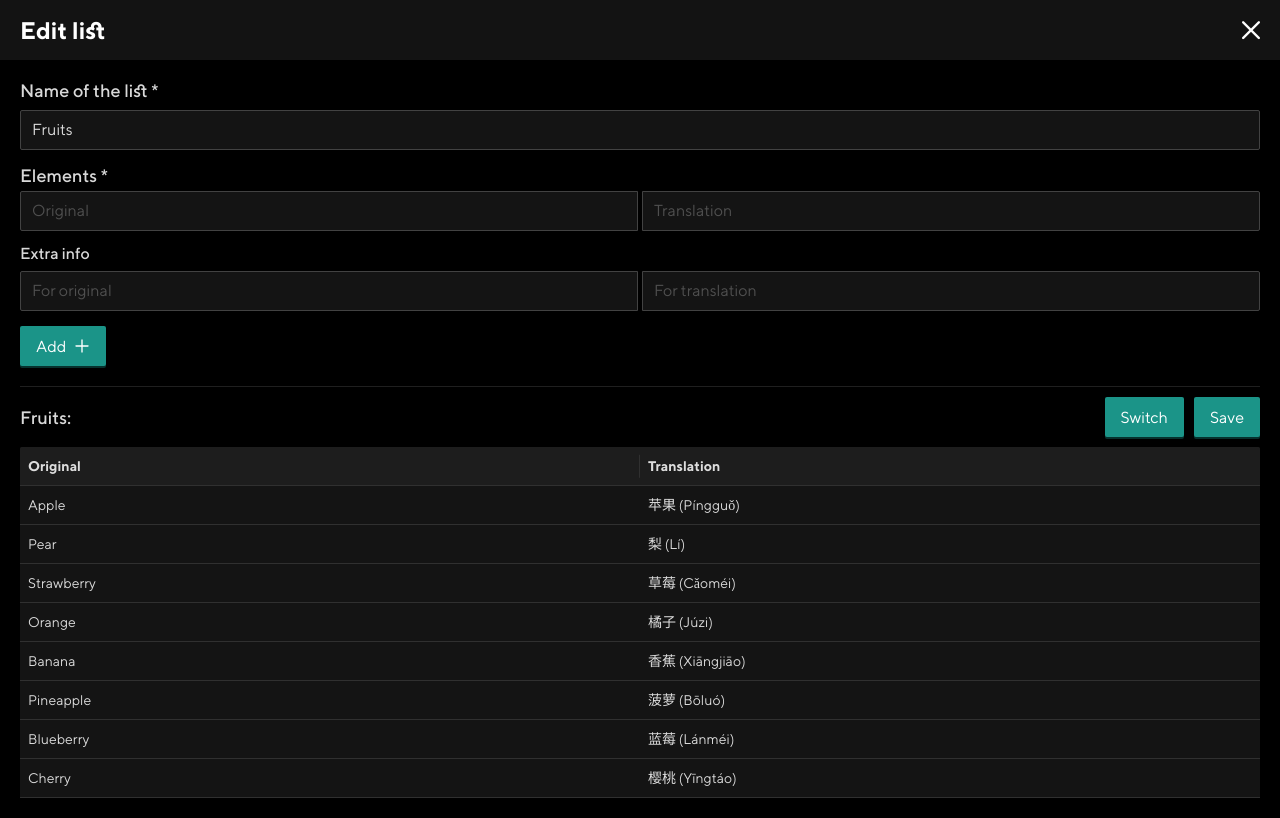
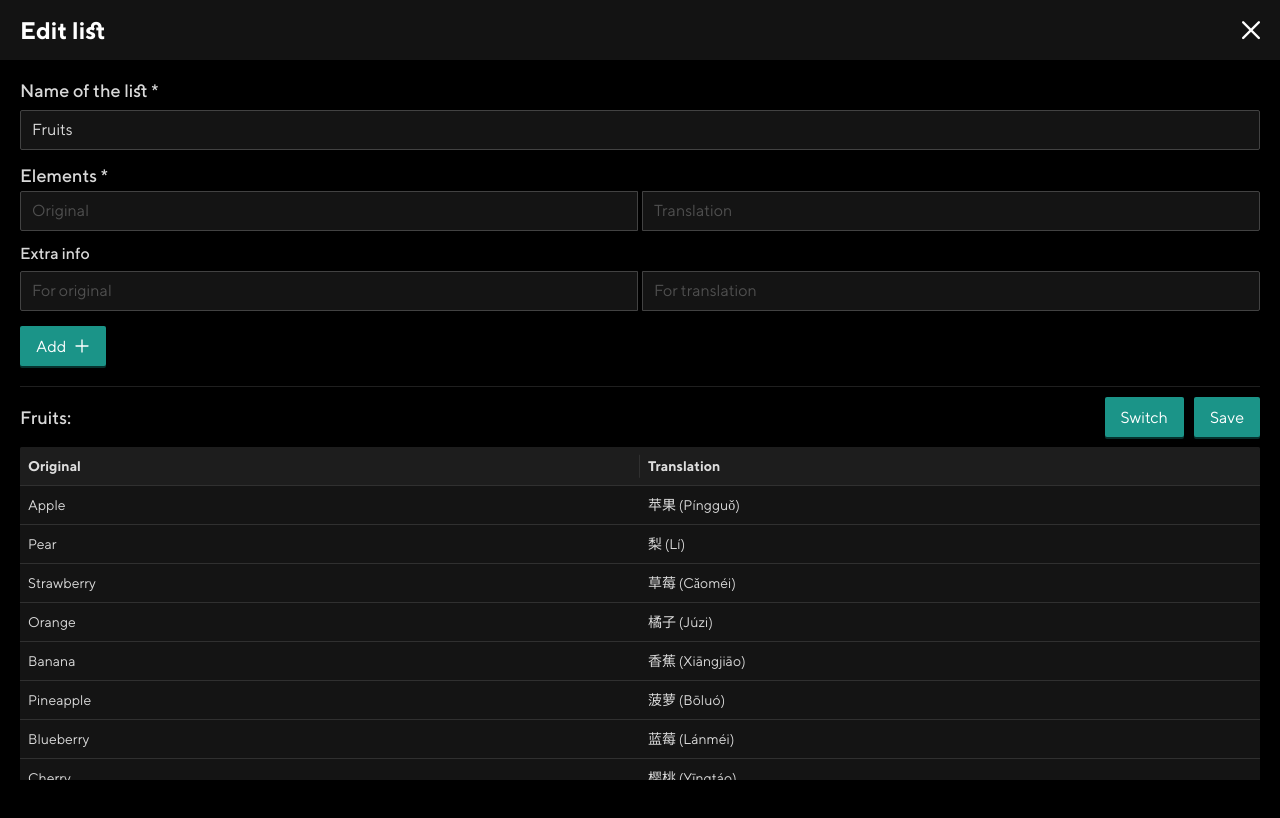
Before and after one commit to peregonb/react-TinderLanguage, a React (Vite) app: page /list/0 in a window 1280 px wide. Built offline with nearby package versions, Linux system fonts and the light colour scheme.

Commit message:
scroll fix

```diff
--- a/src/App.tsx
+++ b/src/App.tsx
@@ -12,6 +12,7 @@ import cn from 'classnames';
 
 const App: FC = () => (
     <Layout className={css.Layout}>
+        <div className={css.Layout_inner}>
             <Header/>
             <Layout className={cn(css.Layout_wrapper, 'wrapper')}>
                 <Route path={'/'} exact render={() => <PageMainList/>}/>
@@ -19,6 +20,7 @@ const App: FC = () => (
                 <Route path={'/list/:listId'} render={() => <PageEditList/>}/>
                 <Route path={'/play/:listId?'} render={() => <PageCards/>}/>
             </Layout>
+        </div>
     </Layout>
 );
 
--- a/src/assets/styles/components/layout.module.scss
+++ b/src/assets/styles/components/layout.module.scss
@@ -2,8 +2,16 @@
   font-family: $TTNorms;
   padding-bottom: 20px;
   overscroll-behavior: none;
+  height: 100dvh;
+  overflow: hidden;
+
+  &_inner {
+    height: 100dvh;
+    overflow: auto;
+  }
 
   &_wrapper {
     margin-top: 20px;
+    height: calc(100dvh - 60px);
   }
 }
```
Lines whose indentation alone changed are shown as unchanged.
